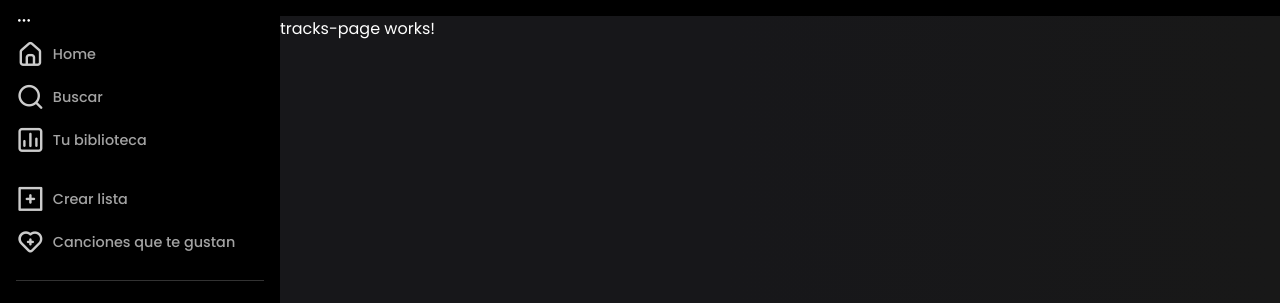
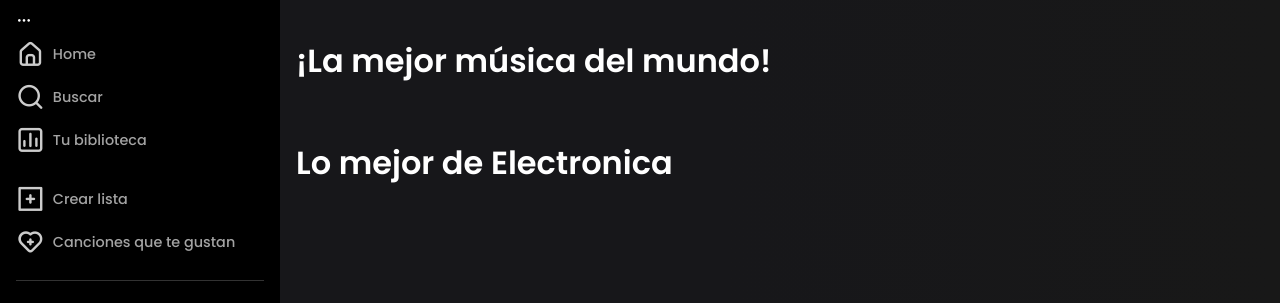
Before and after one commit to GeovannyAlExRs/song-app, an Angular app: page /tracks in a window 1280 px wide. Shown: the top 303 px of the page. Built offline with nearby package versions, Linux system fonts and the light colour scheme.

Commit message:
Connet component tracks and section with INPUT

```diff
--- a/src/app/modules/tracks/page/tracks-page/tracks-page.component.css
+++ b/src/app/modules/tracks/page/tracks-page/tracks-page.component.css
@@ -0,0 +1,3 @@
+.tracks-page {
+  padding: 1rem;
+}
--- a/src/app/modules/tracks/page/tracks-page/tracks-page.component.html
+++ b/src/app/modules/tracks/page/tracks-page/tracks-page.component.html
@@ -1 +1,8 @@
-<p>tracks-page works!</p>
+<div class="tracks-page">
+  <!--section top (small)-->
+  <app-section-generic [title]="'¡La mejor música del mundo!'" [mode]="'small'"><!-- [dataTracks]="tracksTrending"-->
+  </app-section-generic>
+  <!--section medium (big)-->
+  <app-section-generic [title]="'Lo mejor de Electronica'" [mode]="'big'"><!-- [dataTracks]="tracksRandom"-->
+  </app-section-generic>
+</div>
--- a/src/app/modules/tracks/tracks.module.ts
+++ b/src/app/modules/tracks/tracks.module.ts
@@ -3,6 +3,7 @@ import { CommonModule } from '@angular/common';
 
 import { TracksRoutingModule } from './tracks-routing.module';
 import { TracksPageComponent } from './page/tracks-page/tracks-page.component';
+import { SharedModule } from '@shared/shared.module';
 
 
 @NgModule({
@@ -11,7 +12,8 @@ import { TracksPageComponent } from './page/tracks-page/tracks-page.component';
   ],
   imports: [
     CommonModule,
-    TracksRoutingModule
+    TracksRoutingModule,
+    SharedModule
   ]
 })
 export class TracksModule { }
--- a/src/app/shared/components/section-generic/section-generic.component.css
+++ b/src/app/shared/components/section-generic/section-generic.component.css
@@ -0,0 +1,19 @@
+.section--generic {
+  margin-bottom: 2rem;
+}
+
+.section--generic__player--zone .player--list {
+  display: grid;
+  list-style: none;
+  margin: 0;
+  padding: 0;
+  gap: 1.15rem;
+}
+
+.section--generic__player--zone .player--list.card-small {
+  grid-template-columns: repeat(5, 1fr);
+}
+
+.section--generic__player--zone .player--list.card-big {
+  grid-template-columns: repeat(6, minmax(100px, 1fr));
+}
--- a/src/app/shared/components/section-generic/section-generic.component.html
+++ b/src/app/shared/components/section-generic/section-generic.component.html
@@ -1 +1,11 @@
-<p>section-generic works!</p>
+<div class="section--generic">
+  <h1 class="section--generic__title">{{title}}</h1>
+
+  <div class="section--generic__player--zone">
+      <ul class="player--list" [ngClass]="{'card-small':mode === 'small','card-big':mode === 'big'}">
+          <li *ngFor="let track of dataTracks">
+              <!--app-card-player [track]="track" [mode]="mode"></app-card-player-->
+          </li>
+      </ul>
+  </div>
+</div>
--- a/src/app/shared/components/section-generic/section-generic.component.ts
+++ b/src/app/shared/components/section-generic/section-generic.component.ts
@@ -1,10 +1,18 @@
-import { Component } from '@angular/core';
+import { Component, Input, OnInit } from '@angular/core';
 
 @Component({
   selector: 'app-section-generic',
   templateUrl: './section-generic.component.html',
   styleUrls: ['./section-generic.component.css']
 })
-export class SectionGenericComponent {
+export class SectionGenericComponent implements OnInit {
+
+  @Input() title: string = ''
+  @Input() mode: 'small' | 'big' = 'big'
+  @Input() dataTracks: Array<any> = []
+
+  constructor() {}
+
+  ngOnInit(): void {}
 
 }
```
